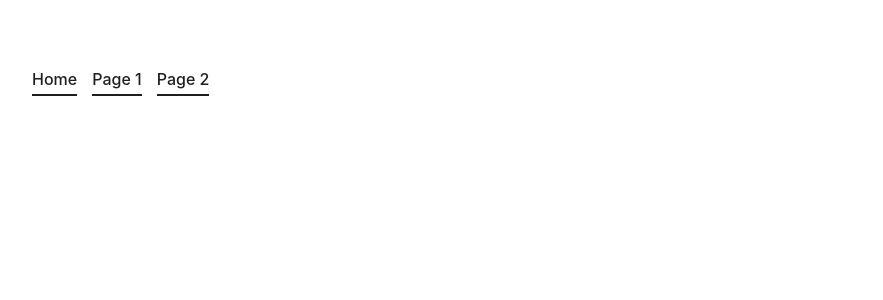
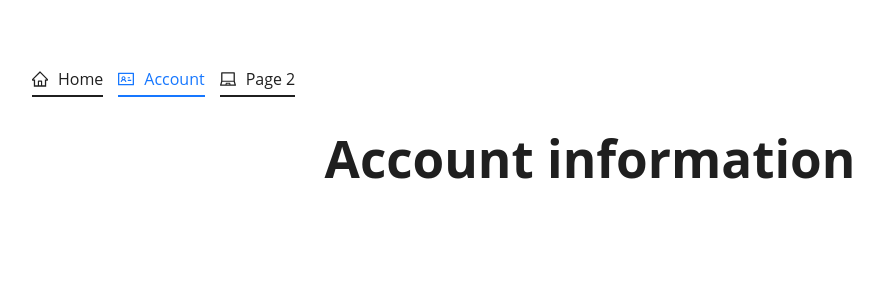
Before and after one commit to disazonov/data-app, a React (Vite) app: page /account-info in a window 1280 px wide. Before the commit this address had no page. Shown: the top 300 px of the page, without its empty margins (50-933 px from the left). Built offline with nearby package versions, Linux system fonts and the light colour scheme.

Commit message:
[Update] Page1 => account info, add css reset

```diff
--- a/package.json
+++ b/package.json
@@ -9,8 +9,10 @@
     "preview": "vite preview"
   },
   "dependencies": {
+    "@ant-design/icons": "^5.0.1",
     "antd": "^5.1.7",
     "axios": "^1.3.2",
+    "normalize.css": "^8.0.1",
     "react": "^18.2.0",
     "react-dom": "^18.2.0",
     "sass": "^1.58.0",
--- a/src/index.css
+++ b/src/index.css
@@ -1,5 +1,5 @@
 :root {
-  font-family: Inter, system-ui, Avenir, Helvetica, Arial, sans-serif;
+  font-family: "Open Sans", system-ui, Helvetica, Arial, sans-serif;
   line-height: 1.5;
   font-weight: 400;
 
--- /dev/null
+++ b/src/javascript/Components/AccountInfo/AccountInfo.tsx
@@ -0,0 +1,9 @@
+import React from "react";
+
+const AccountInfo = () => (
+  <div>
+    <h1>Account information</h1>
+  </div>
+)
+
+export default AccountInfo
--- /dev/null
+++ b/src/javascript/Components/AccountInfo/index.tsx
@@ -0,0 +1 @@
+export { default } from './AccountInfo'
--- a/src/javascript/Components/Home/Home.tsx
+++ b/src/javascript/Components/Home/Home.tsx
@@ -1,14 +1,20 @@
 import React, { useEffect, useState } from "react";
 import { OPTIONS } from "../../../assets/constants";
-import { Card } from 'antd';
+import { Card, Button } from 'antd';
 import styled from "styled-components";
 
 const ItemWrapper = styled.div`
   display: flex;
   flex-wrap: wrap;
+  gap: 15px;
+
+  .item-card {
+    width: calc(100%/3 - 15px);
+  }
 `
 const Home: React.FC = () => {
   const [list, setList] = useState<any[]>([]);
+  const [filtered, setFiltered] = useState(false)
 
   useEffect(() => {
     if (Object.keys(list).length === 0) {
@@ -19,17 +25,29 @@ const Home: React.FC = () => {
     }
   }, []);
 
+  const getMyDevices = () => {
+    if (!filtered) {
+      const mapped = list.map((item: Array<String>) => item)
+      const filtered = mapped.filter((item: any) => item.title.includes('MacBook'))
+      setList(filtered)
+      setFiltered(true)
+    }
+
+    return
+  }
+
   return (
     <div>
       <h1>Home page</h1>
+      <Button onClick={getMyDevices}>Show My Devices</Button>
       <ItemWrapper>
         {list.map(item => (
-          <Card key={item.id} title={item.title} bordered={false} style={{ width: 300 }}>
+          <Card key={item.id} title={item.title} className="item-card">
             {item.description}
           </Card>
         ))}
       </ItemWrapper>
-    </div>
+    </div >
   );
 };
 
--- a/src/javascript/Components/Navbar/Navbar.tsx
+++ b/src/javascript/Components/Navbar/Navbar.tsx
@@ -34,6 +34,10 @@ const NavbarHeader = styled(Layout.Header)`
       border-color: #1677ff;
       color: #1677ff;
     }
+
+    span {
+      margin-right: 10px;
+    }
   }
 `
 
@@ -44,7 +48,10 @@ const Navbar: React.FC = () => (
         {navbarItems.map((item) => (
           <li key={item.key}>
             <NavLink to={item.to}>
-              {item.label}
+              <>
+                {item.icon}
+                {item.label}
+              </>
             </NavLink>
           </li>
         ))}
--- a/src/javascript/Components/Navbar/NavbarItems.tsx
+++ b/src/javascript/Components/Navbar/NavbarItems.tsx
@@ -1,17 +1,22 @@
+import { HomeOutlined, IdcardOutlined, LaptopOutlined } from "@ant-design/icons";
+
 export const navbarItems = [
   {
     to: "/",
     label: "Home",
     key: "home",
+    icon: <HomeOutlined />
   },
   {
-    to: "/page1",
-    label: "Page 1",
-    key: "page1",
+    to: "/account-info",
+    label: "Account",
+    key: "accountInfo",
+    icon: <IdcardOutlined />
   },
   {
     to: "/page2",
     label: "Page 2",
     key: "sub-page2",
+    icon: <LaptopOutlined />
   },
 ];
--- a/src/javascript/Components/Page1/Page1.tsx
+++ /dev/null
@@ -1,7 +0,0 @@
-import React from "react";
-
-const Page1 = () => (
-  <div>Page 1</div>
-)
-
-export default Page1
--- a/src/javascript/Components/Page1/index.tsx
+++ /dev/null
@@ -1 +0,0 @@
-export { default } from './Page1'
--- a/src/routes.tsx
+++ b/src/routes.tsx
@@ -1,6 +1,6 @@
 import { Route, Routes } from "react-router-dom";
 import Home from "./javascript/Components/Home";
-import Page1 from "./javascript/Components/Page1";
+import AccountInfo from "./javascript/Components/AccountInfo";
 import Page2 from "./javascript/Components/Page2";
 
 const routes = [
@@ -10,9 +10,9 @@ const routes = [
     element: <Home />,
   },
   {
-    path: "/page1",
-    label: "Page1",
-    element: <Page1 />,
+    path: "/account-info",
+    label: "AccountInfo",
+    element: <AccountInfo />,
   },
   {
     path: "/page2",
```
Also changed, not shown: 2 other files (tests, documents, lock files or other folders).
